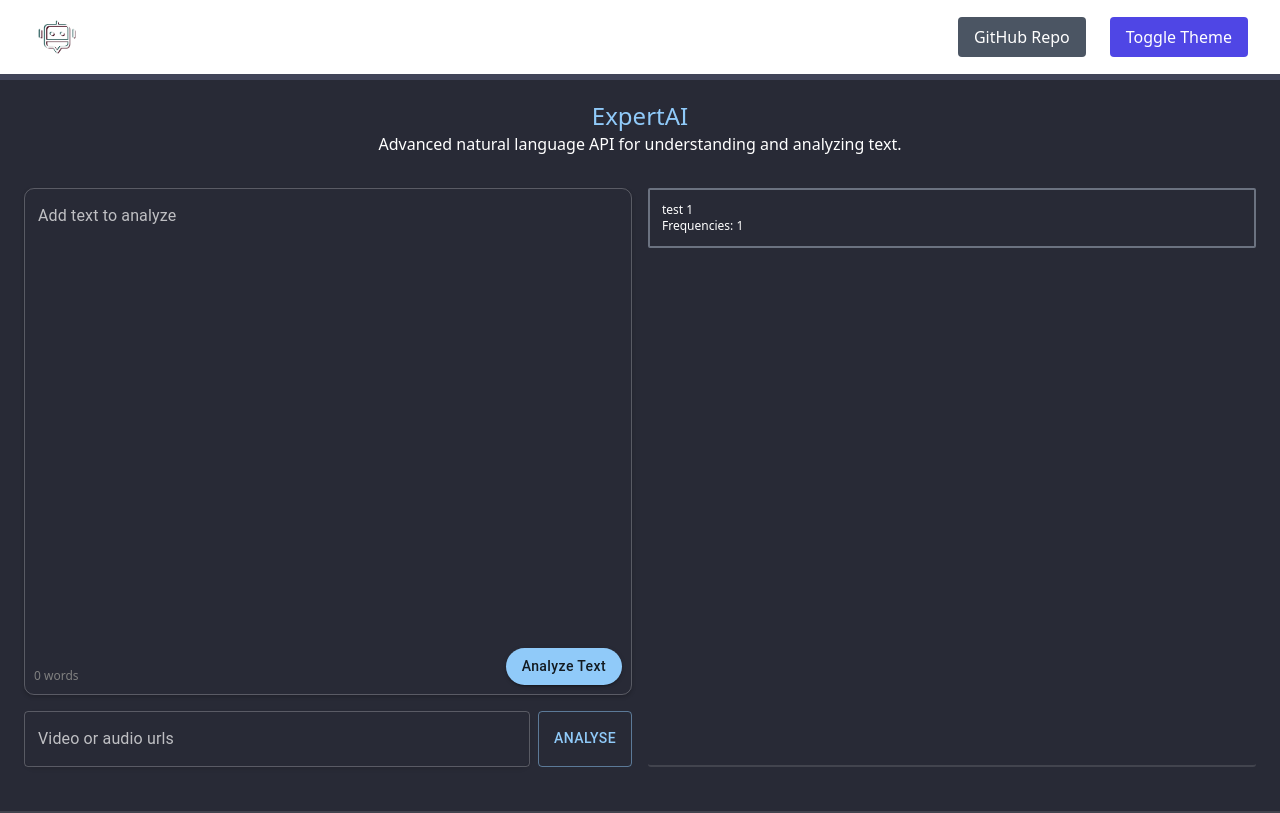
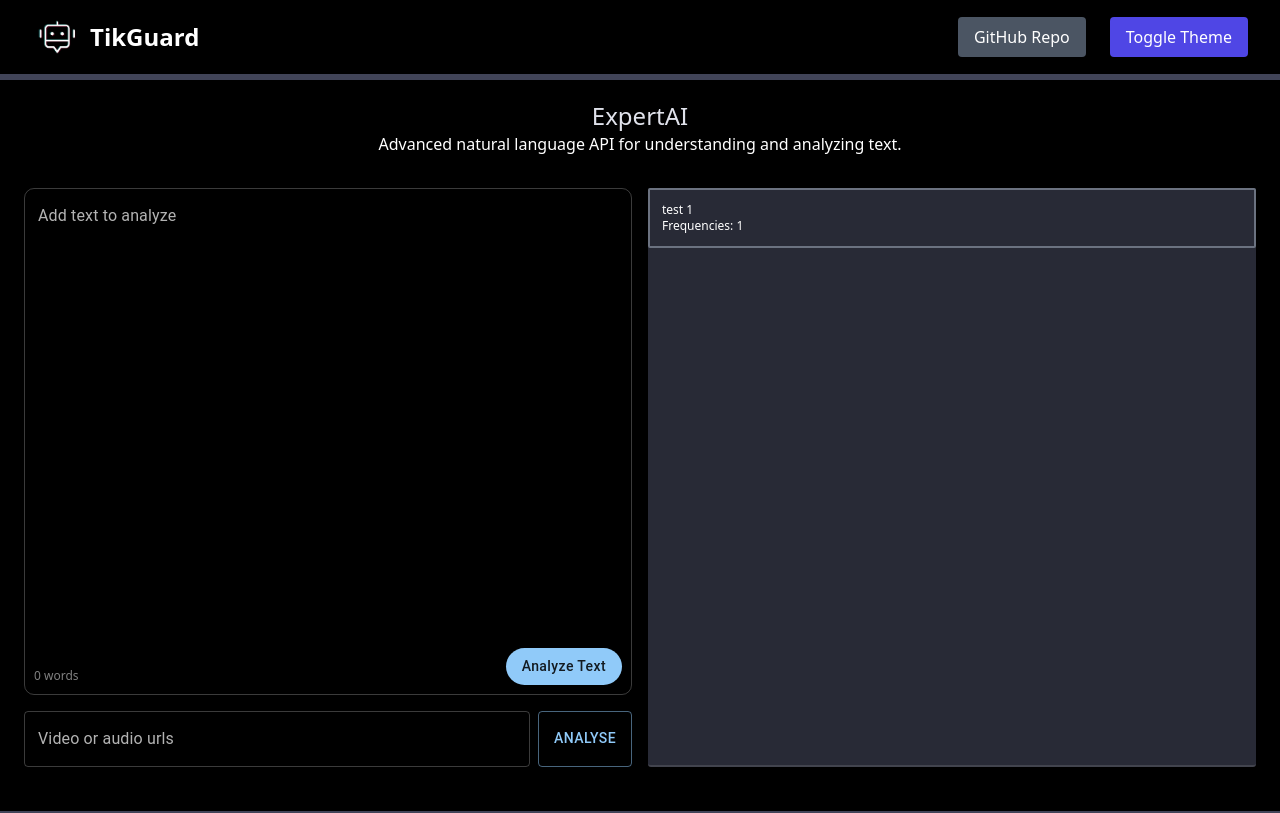
Before and after one commit to minhvyha/TikGuard, a Next.js app in the folder tikguard/: page /expertai in a window 1280 px wide. Built offline with nearby package versions, Linux system fonts and the light colour scheme.

Commit message:
New method Table

```diff
--- a/tikguard/app/expertai/page.tsx
+++ b/tikguard/app/expertai/page.tsx
@@ -4,7 +4,7 @@ import TextInput from '@/components/TextInput';
 import MainInput from '@/components/MainInput';
 import Report from '@/components/Report';
 import SubmitButton from '@/components/SubmitButton';
-import { useStore } from '../context/context';
+
 const page = () => {
   function transcribe() {
     fetch('http://localhost:3000/expertai/api', {
@@ -21,17 +21,11 @@ const page = () => {
       });
   }
 
-  const { theme } = useStore();
-  const expertAIStyles = {
-    backgroundColor: theme.palette.background.default,
-    color: theme.palette.text.primary,
-    borderBottom: `2px solid ${theme.palette.divider}`,
-  };
 
   return (
-    <div className='flex flex-col gap-2 py-5' style={expertAIStyles}>
+    <div className='flex flex-col gap-2 py-5 dark:text-white text-black dark:bg-black bg-white'>
       <div className='flex flex-col justify-center items-center'>
-        <h1 className='text-2xl text-text-100' style={{color: theme.palette.primary.main}}>ExpertAI</h1>
+        <h1 className='text-2xl text-text-100 dark: text-blue-500 text-blue-500'>ExpertAI</h1>
         <h2 className='text-text-150'>Advanced natural language API for understanding and analyzing text.</h2>
       </div>
     <div className="flex flex-row gap-4 p-6 ">
--- a/tikguard/components/Nav.tsx
+++ b/tikguard/components/Nav.tsx
@@ -9,17 +9,10 @@ import { useStore } from '../app/context/context';
 import logo from '@/assets/logo.png';
 
 const Nav = () => {
-  const { toggleTheme, theme } = useStore();
-
-  // Conditionally apply styles based on theme
-  const navStyles = {
-    backgroundColor: theme.palette.background.default,
-    color: theme.palette.text.primary,
-    borderBottom: `2px solid ${theme.palette.divider}`,
-  };
+  const { toggleTheme } = useStore();
 
   return (
-    <nav className="flex  items-center justify-between py-3 px-8 fixed w-full z-20 dark:text-white text-black dark:bg-white bg-black ">
+    <nav className="flex  items-center justify-between py-3 px-8 fixed w-full z-20 dark:text-white text-black dark:bg-black bg-white ">
       <Link href='/' className="flex items-center gap-2 cursor-pointer">
         <Image src={logo} alt='logo' width={50} height={50} />
         <h1 className="text-2xl font-bold ">TikGuard</h1>
--- a/tikguard/components/Table.tsx
+++ b/tikguard/components/Table.tsx
@@ -6,19 +6,21 @@ const Table = () => {
   const { theme } = useStore();
 
   const getHeaderClassName = () => {
-    return theme.palette.mode === 'dark' ? 'bg-background-900' : 'bg-light-background'; // Adjust class names as per your actual theme classes
+    return theme.palette.mode === 'dark' ? 'bg-background-900' : 'bg-light-background';
   };
 
+  const classStyleName = 'dark: bg-background-900 bg-light-background';
+
   const columns: GridColDef[] = [
-    { field: 'id', headerName: 'ID', width: 70, headerClassName: getHeaderClassName() },
-    { field: 'firstName', headerName: 'First name', width: 130, headerClassName: getHeaderClassName() },
-    { field: 'lastName', headerName: 'Last name', width: 130, headerClassName: getHeaderClassName() },
+    { field: 'id', headerName: 'ID', width: 70, headerClassName: classStyleName },
+    { field: 'firstName', headerName: 'First name', width: 130, headerClassName: classStyleName },
+    { field: 'lastName', headerName: 'Last name', width: 130, headerClassName: classStyleName },
     {
       field: 'age',
       headerName: 'Age',
       type: 'number',
       width: 90,
-      headerClassName: getHeaderClassName(),
+      headerClassName: classStyleName,
     },
     {
       field: 'fullName',
@@ -26,7 +28,7 @@ const Table = () => {
       description: 'This column has a value getter and is not sortable.',
       sortable: false,
       width: 160,
-      headerClassName: getHeaderClassName(),
+      headerClassName: classStyleName,
       valueGetter: (value, row) => `${row.firstName || ''} ${row.lastName || ''}`,
     },
   ];
--- a/tikguard/components/TextInput.tsx
+++ b/tikguard/components/TextInput.tsx
@@ -3,15 +3,8 @@ import TextField from '@mui/material/TextField';
 import { useStore } from '../app/context/context';
 
 const TextInput = () => {
-  const { path, setPath, text, theme } = useStore();
+  const { path, setPath, text } = useStore();
 
-  const TextInputStyles = {
-    backgroundColor: theme.palette.background.default,
-    color: theme.palette.text.primary,
-    flex: '1',
-    boxShadow: '0 2px 4px rgba(0, 0, 0, 0.1)', // Add box shadow here
-    borderRadius: 10
-  };
 
   return (
     <TextField
@@ -24,7 +17,7 @@ const TextInput = () => {
       placeholder="https://storage.googleapis.com/aai-web-samples/5_common_sports_injuries.mp3"
       label="Video or audio urls"
       variant="outlined"
-      style={TextInputStyles}
+      style={{flex: '1'}}
     />
   );
 };
```
